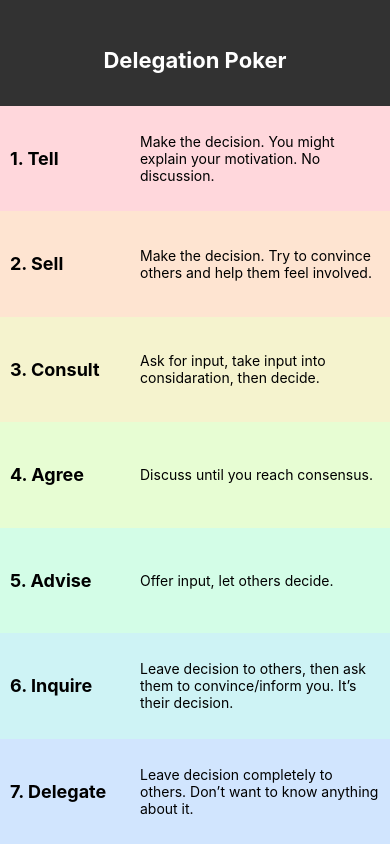
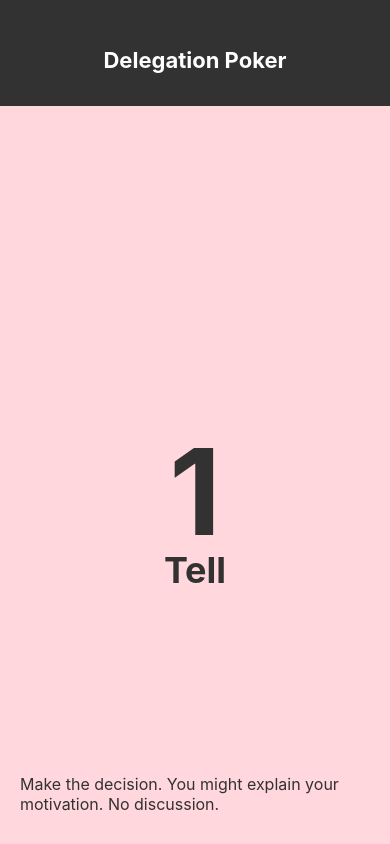
Before and after one commit to KingHenne/delegation-poker-app, a React Native app: screen / in a window 390 px wide. Both pictures are taken after a click on the element 195 px from the left and 158 px from the top of the page. Built offline with nearby package versions, Linux system fonts and the light colour scheme.

Commit message:
Show a card when a level is pressed

```diff
--- a/App.tsx
+++ b/App.tsx
@@ -1,51 +1,45 @@
 import * as React from 'react';
 import {Dimensions, StatusBar, StyleSheet, View} from 'react-native';
 
+import {Card} from './Card';
 import {Header} from './Header';
 import {Level} from './Level';
 
 const levels = [
   {
-    level: 1,
     backgroundColor: 'rgb(255, 215, 220)',
     name: 'Tell',
     description:
       'Make the decision. You might explain your motivation. No discussion.',
   },
   {
-    level: 2,
     backgroundColor: 'rgb(254, 228, 209)',
     name: 'Sell',
     description:
       'Make the decision. Try to convince others and help them feel involved.',
   },
   {
-    level: 3,
     backgroundColor: 'rgb(245, 243, 206)',
     name: 'Consult',
     description: 'Ask for input, take input into considaration, then decide.',
   },
   {
-    level: 4,
     backgroundColor: 'rgb(231, 253, 211)',
     name: 'Agree',
     description: 'Discuss until you reach consensus.',
   },
   {
-    level: 5,
     backgroundColor: 'rgb(211, 253, 231)',
     name: 'Advise',
     description: 'Offer input, let others decide.',
   },
   {
-    level: 6,
     backgroundColor: 'rgb(206, 243, 245)',
     name: 'Inquire',
     description:
       'Leave decision to others, then ask them to convince/inform you. It’s their decision.',
   },
   {
-    level: 7,
     backgroundColor: 'rgb(209, 229, 254)',
     name: 'Delegate',
     description:
@@ -63,6 +57,8 @@ const styles = StyleSheet.create({
 
 // tslint:disable-next-line no-default-export
 export default class App extends React.Component {
+  public state = {selectedLevel: -1};
+
   public constructor(props: {}) {
     super(props);
     Dimensions.addEventListener('change', () => this.forceUpdate());
@@ -74,15 +70,24 @@ export default class App extends React.Component {
         <StatusBar barStyle="light-content" translucent />
         <Header />
 
-        {levels.map(({level, backgroundColor, name, description}) => (
+        {this.state.selectedLevel >= 0 ? (
+          <Card
+            level={this.state.selectedLevel}
+            {...levels[this.state.selectedLevel]}
+            onPress={() => this.setState({selectedLevel: -1})}
+          />
+        ) : (
+          levels.map(({backgroundColor, name, description}, level) => (
             <Level
               key={level}
               level={level}
               backgroundColor={backgroundColor}
               name={name}
               description={description}
+              onPress={selectedLevel => this.setState({selectedLevel})}
             />
-        ))}
+          ))
+        )}
       </View>
     );
   }
--- /dev/null
+++ b/Card.tsx
@@ -0,0 +1,74 @@
+import * as React from 'react';
+import {
+  Dimensions,
+  StyleSheet,
+  Text,
+  TouchableHighlight,
+  View,
+} from 'react-native';
+
+export interface CardProps {
+  backgroundColor: string;
+  level: number;
+  name: string;
+  description: string;
+  onPress(): void;
+}
+
+const styles = StyleSheet.create({
+  container: {
+    flex: 7,
+  },
+  content: {
+    flex: 1,
+    alignItems: 'center',
+    paddingVertical: 30,
+    paddingHorizontal: 20,
+  },
+  levelAndName: {
+    justifyContent: 'flex-end',
+    alignItems: 'center',
+  },
+  level: {
+    fontWeight: 'bold',
+    fontSize: 120,
+    lineHeight: 120,
+    color: 'rgb(50, 50, 50)',
+  },
+  name: {
+    fontWeight: 'bold',
+    fontSize: 36,
+    lineHeight: 36,
+    color: 'rgb(50, 50, 50)',
+  },
+  descriptionView: {
+    flex: 1,
+    justifyContent: 'flex-end',
+  },
+  description: {
+    fontSize: 16,
+    color: 'rgb(50, 50, 50)',
+  },
+});
+
+export class Card extends React.Component<CardProps> {
+  public render(): JSX.Element {
+    const {backgroundColor, level, name, description, onPress} = this.props;
+    const {height} = Dimensions.get('window');
+    const levelAndNameStyle = {flex: height > 320 ? 2 : 3};
+
+    return (
+      <TouchableHighlight style={styles.container} onPress={onPress}>
+        <View style={[styles.content, {backgroundColor}]}>
+          <View style={[styles.levelAndName, levelAndNameStyle]}>
+            <Text style={styles.level}>{level + 1}</Text>
+            <Text style={styles.name}>{name}</Text>
+          </View>
+          <View style={styles.descriptionView}>
+            <Text style={styles.description}>{description}</Text>
+          </View>
+        </View>
+      </TouchableHighlight>
+    );
+  }
+}
--- a/Level.tsx
+++ b/Level.tsx
@@ -12,6 +12,7 @@ export interface LevelProps {
   level: number;
   name: string;
   description: string;
+  onPress(level: number): void;
 }
 
 const styles = StyleSheet.create({
@@ -29,15 +30,17 @@ const styles = StyleSheet.create({
     flex: 1,
     fontWeight: 'bold',
     fontSize: 18,
+    color: 'rgb(50, 50, 50)',
   },
   description: {
     marginLeft: 10,
+    color: 'rgb(50, 50, 50)',
   },
 });
 
 export class Level extends React.Component<LevelProps> {
   public render(): JSX.Element {
-    const {backgroundColor, level, name, description} = this.props;
+    const {backgroundColor, level, name, description, onPress} = this.props;
     const {height, width} = Dimensions.get('window');
     const descriptionStyle = {
       flex: width >= 480 ? 4 : width >= 560 ? 6 : 2,
@@ -45,10 +48,14 @@ export class Level extends React.Component<LevelProps> {
     };
 
     return (
-      <TouchableOpacity style={styles.container} activeOpacity={0.7}>
+      <TouchableOpacity
+        style={styles.container}
+        activeOpacity={0.7}
+        onPress={() => onPress(level)}
+      >
         <View style={[styles.cell, {backgroundColor}]}>
           <Text style={styles.name}>
-            {level}. {name}
+            {level + 1}. {name}
           </Text>
           <Text style={[styles.description, descriptionStyle]}>
             {description}
```
Lines whose indentation alone changed are shown as unchanged.
